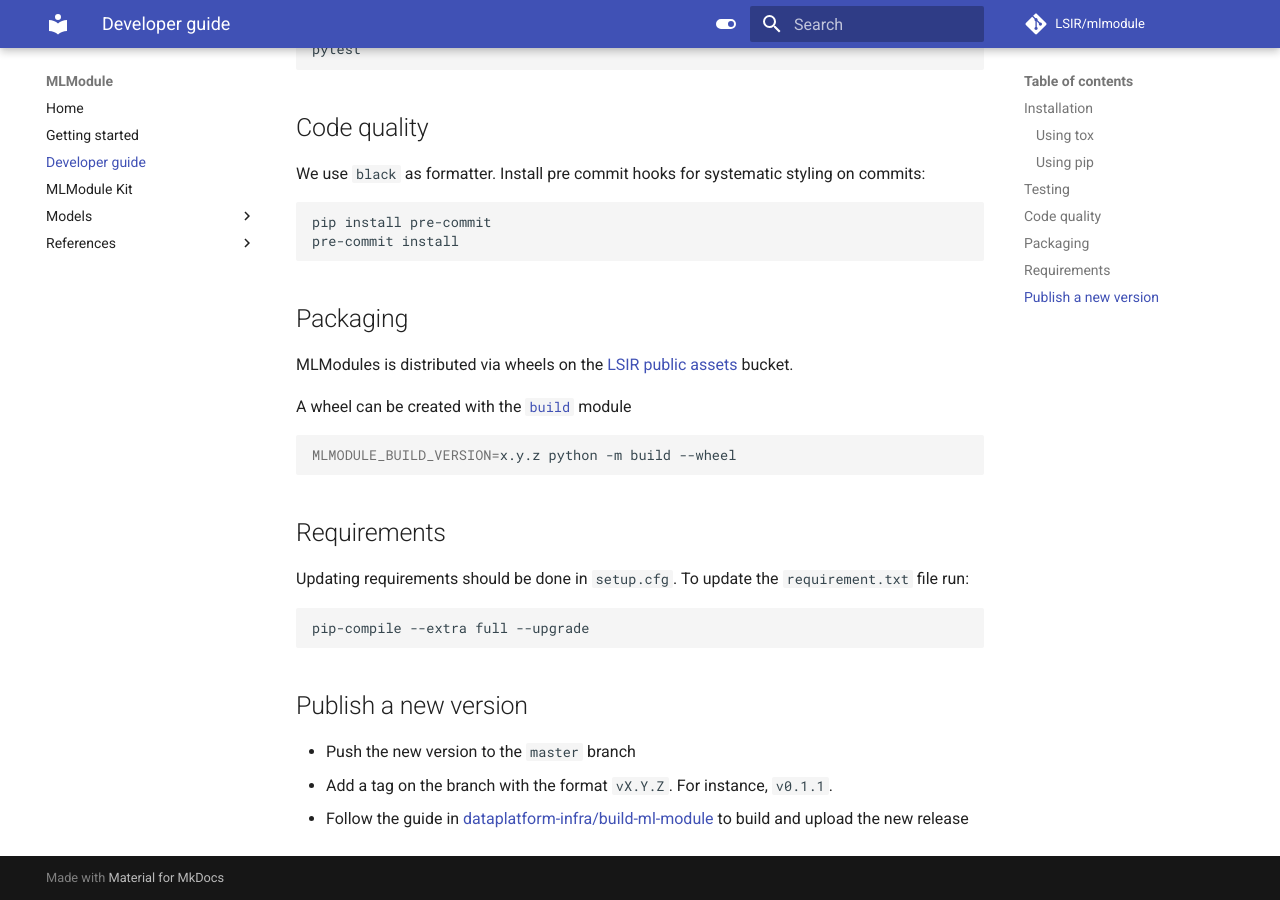
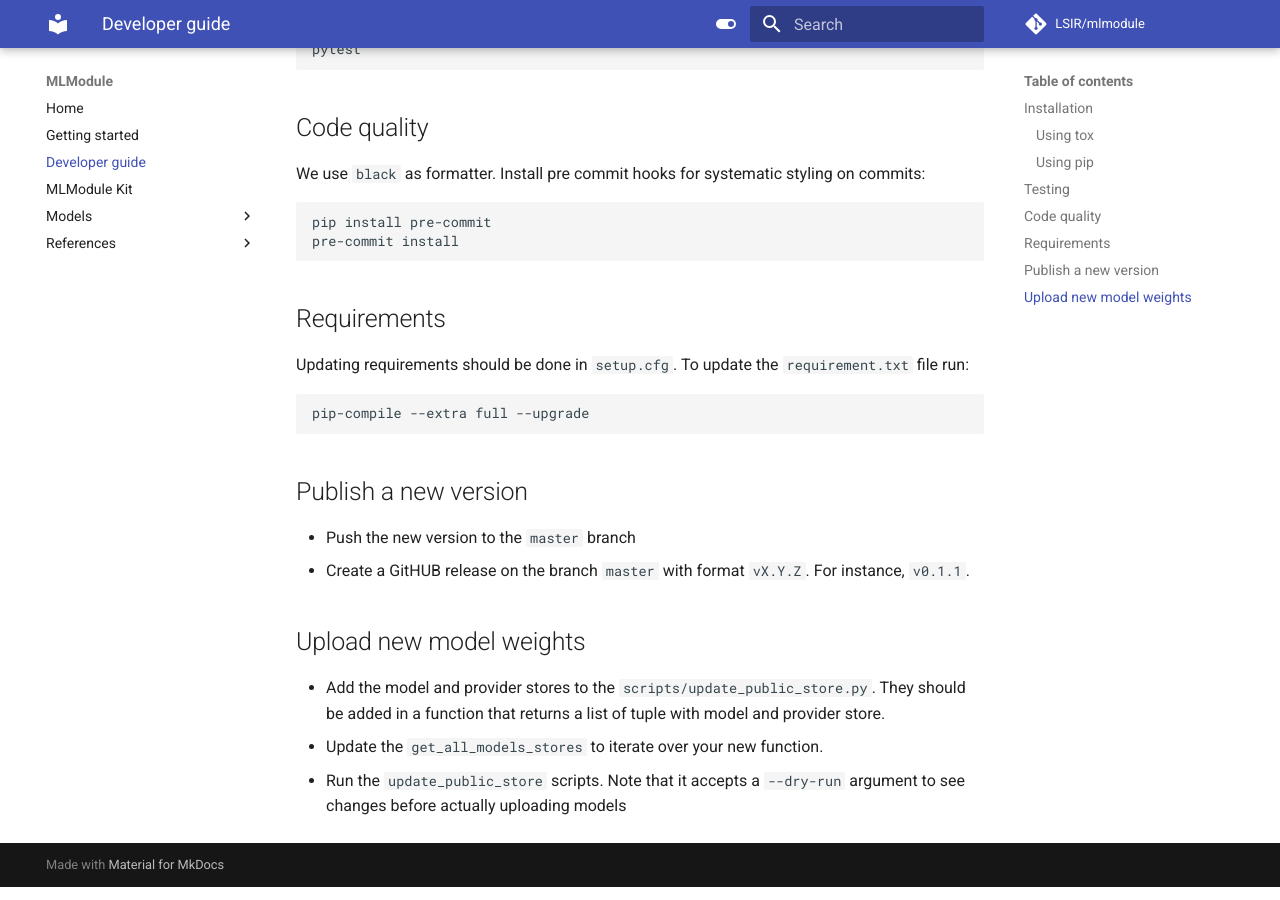
Before and after one commit to mozuma/mozuma, an MkDocs documentation site: the page built from docs/2-develop.md, in a window 1280 px wide and 900 px high, scrolled down 1010 px. Built offline with MkDocs 1.6.1 and Material for MkDocs 9.7.7, drawn with Linux system fonts in a browser that asks for light colours; comment, search, counter and statistics services are not loaded.

````diff
--- a/docs/2-develop.md
+++ b/docs/2-develop.md
@@ -57,18 +57,6 @@
 pre-commit install
 ```
 
-## Packaging
-
-MLModules is distributed via wheels on the
-[LSIR public assets](https://github.com/LSIR/dataplatform-infra/tree/main/lsir-public-assets)
-bucket.
-
-A wheel can be created with the [`build`](https://pypi.org/project/build/) module
-
-```shell
-MLMODULE_BUILD_VERSION=x.y.z python -m build --wheel
-```
-
 ## Requirements
 
 Updating requirements should be done in `setup.cfg`.
@@ -81,7 +69,12 @@
 ## Publish a new version
 
 * Push the new version to the `master` branch
-* Add a tag on the branch with the format `vX.Y.Z`. For instance, `v0.1.1`.
-* Follow the guide in
-  [dataplatform-infra/build-ml-module](https://github.com/LSIR/dataplatform-infra/tree/main/build-ml-module)
-  to build and upload the new release
+* Create a GitHUB release on the branch `master` with format `vX.Y.Z`. For instance, `v0.1.1`.
+
+## Upload new model weights
+
+* Add the model and provider stores to the `scripts/update_public_store.py`.
+  They should be added in a function that returns a list of tuple with model and provider store.
+* Update the `get_all_models_stores` to iterate over your new function.
+* Run the `update_public_store` scripts. Note that it accepts a `--dry-run` argument
+  to see changes before actually uploading models
````
Also changed, not shown: 1 other file.
